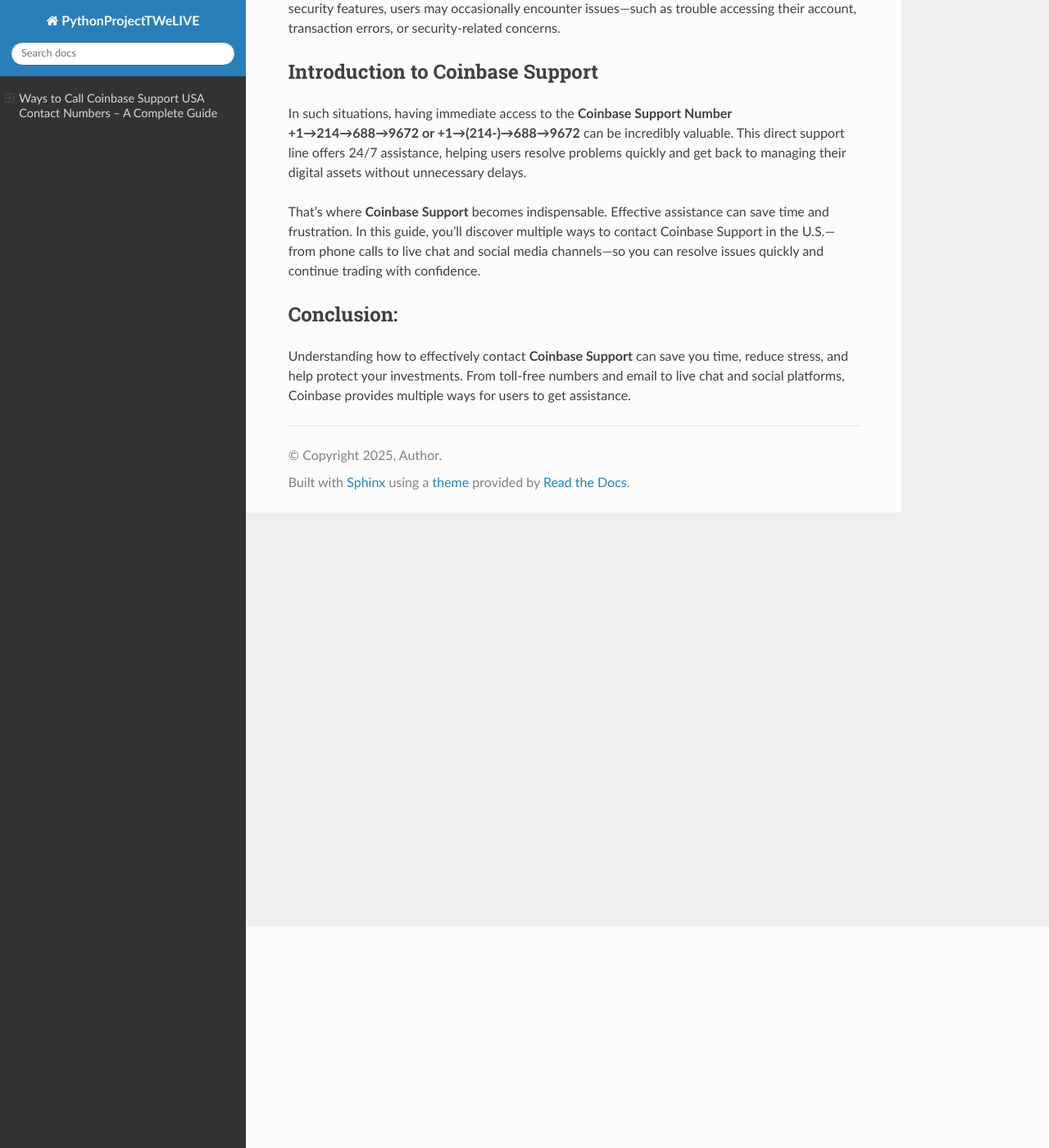
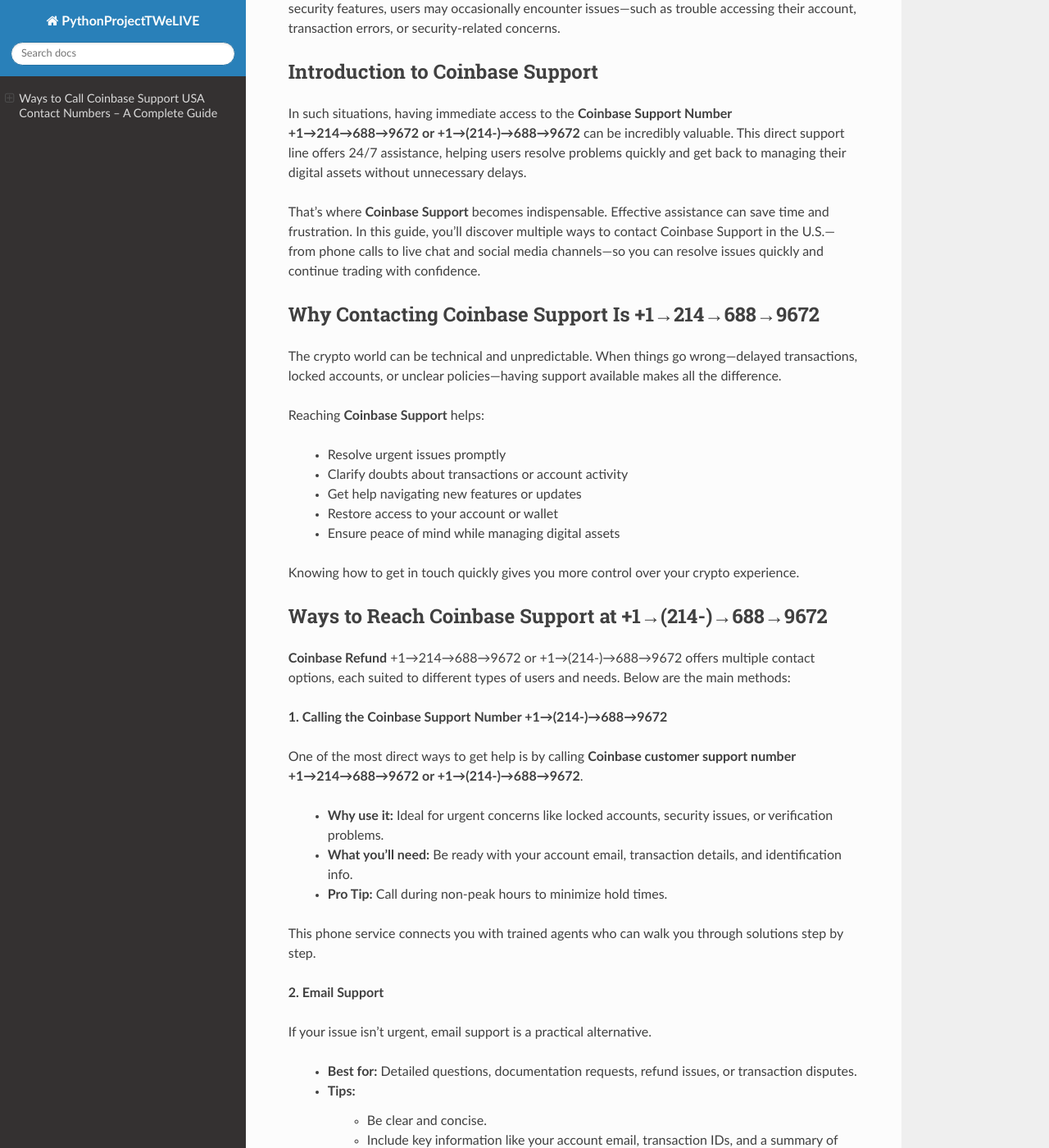
Before and after one commit to amitkumar7245/pythonprojecttwelve, a Sphinx documentation site: the page built from source/index.rst, in a window 1280 px wide and 1400 px high, scrolled down 270 px. Shown: the whole window at 82% size. Built offline with Sphinx 7.4.7 and the Read the Docs theme 3.1.0, drawn with Linux system fonts in a browser that asks for light colours; some of the changed text lies outside the part shown.

Commit message:
content update

```diff
--- a/source/index.rst
+++ b/source/index.rst
@@ -15,6 +15,105 @@
 
 That’s where **Coinbase Support** becomes indispensable. Effective assistance can save time and frustration. In this guide, you'll discover multiple ways to contact Coinbase Support in the U.S.—from phone calls to live chat and social media channels—so you can resolve issues quickly and continue trading with confidence.
 
+Why Contacting Coinbase Support Is +1→214→688→9672
+---------------------------------------------------
+
+The crypto world can be technical and unpredictable. When things go wrong—delayed transactions, locked accounts, or unclear policies—having support available makes all the difference.
+
+Reaching **Coinbase Support** helps:
+
+   * Resolve urgent issues promptly
+
+   * Clarify doubts about transactions or account activity
+
+   * Get help navigating new features or updates
+
+   * Restore access to your account or wallet
+
+   * Ensure peace of mind while managing digital assets
+
+Knowing how to get in touch quickly gives you more control over your crypto experience.
+
+Ways to Reach Coinbase Support at +1→(214-)→688→9672
+-----------------------------------------------------
+
+**Coinbase Refund** +1→214→688→9672 or +1→(214-)→688→9672 offers multiple contact options, each suited to different types of users and needs. Below are the main methods:
+
+**1. Calling the Coinbase Support Number +1→(214-)→688→9672**
+
+One of the most direct ways to get help is by calling **Coinbase customer support number +1→214→688→9672 or +1→(214-)→688→9672**.
+
+   * **Why use it:** Ideal for urgent concerns like locked accounts, security issues, or verification problems.
+
+   * **What you’ll need:** Be ready with your account email, transaction details, and identification info.
+
+   * **Pro Tip:** Call during non-peak hours to minimize hold times.
+
+This phone service connects you with trained agents who can walk you through solutions step by step.
+
+**2. Email Support**
+
+If your issue isn’t urgent, email support is a practical alternative.
+
+   * **Best for:** Detailed questions, documentation requests, refund issues, or transaction disputes.
+
+   * **Tips:**
+
+      * Be clear and concise.
+
+      * Include key information like your account email, transaction IDs, and a summary of the problem.
+
+      * Maintain a professional and respectful tone.
+
+Expect a response within **24 to 72 hours**, depending on the volume of inquiries.
+
+**3. Live Chat on the Website**
+
+**Coinbase Support** website also offers a **live chat feature**, perfect for users who want real-time support without making a call.
+
+   * **Advantages:**
+
+      * Instant communication
+
+      * No need to wait for an email reply
+
+      * A written record of the conversation is available for reference
+
+You can ask about anything from payment issues to account setup in real-time with trained agents.
+
+**4. Support via Social Media (Twitter & Reddit)**
+
+Coinbase maintains an active presence on **Twitter (@CoinbaseSupport)** and **Reddit (r/Coinbase)**.
+
+   * **Use Twitter:** For urgent updates or public inquiries. Tweet directly or send a DM.
+
+   * **Use Reddit:** To participate in discussions, read user experiences, or seek help from moderators.
+
+Social media support can be surprisingly effective, especially for real-time updates or when other support channels are slow.
+
+Tips for a Successful Support Experience
+-----------------------------------------
+
+To make the most out of your interaction with **Coinbase support**:
+
+   * Be **prepared:** Have your email, account info, and transaction details ready.
+
+   * Stay **calm and clear:** Explain your issue without rambling.
+
+   * Be **persistent:** If you don’t get a satisfactory answer, escalate or follow up.
+
+   * Use **multiple channels:** Try another method if one isn’t responsive.
+
+Coinbase Support Key: -
+------------------------
+
+   * Coinbase Support
+
+   * Coinbase Support Number
+
+   * Coinbase Refund
+
+   * Coinbase Wallet Support Number
 
 Conclusion:
 -----------
```
Also changed, not shown: 5 other files.
